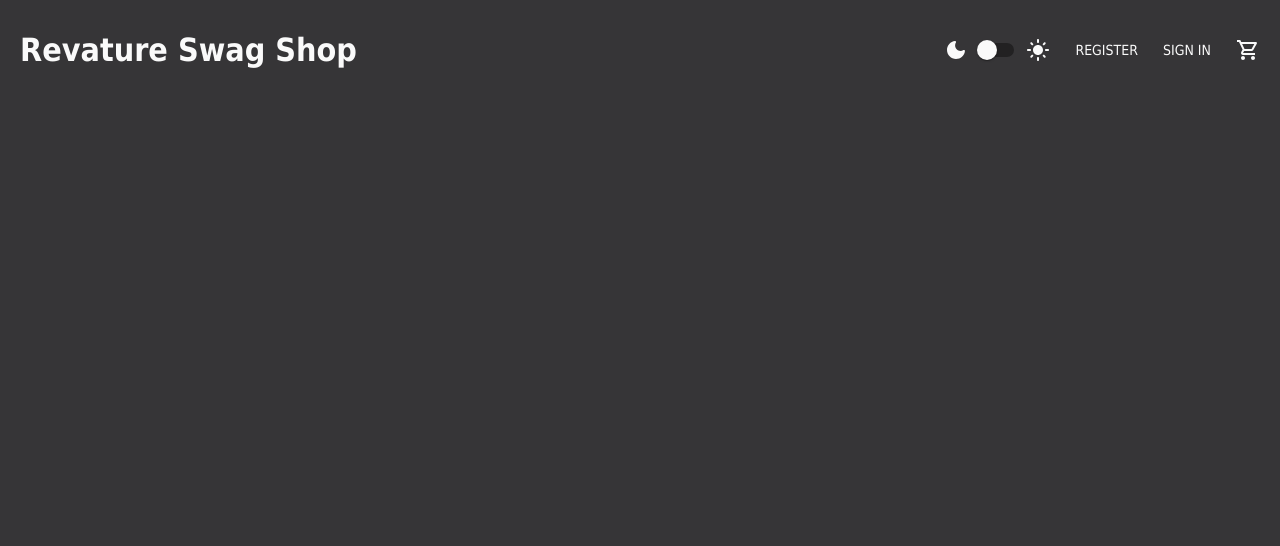
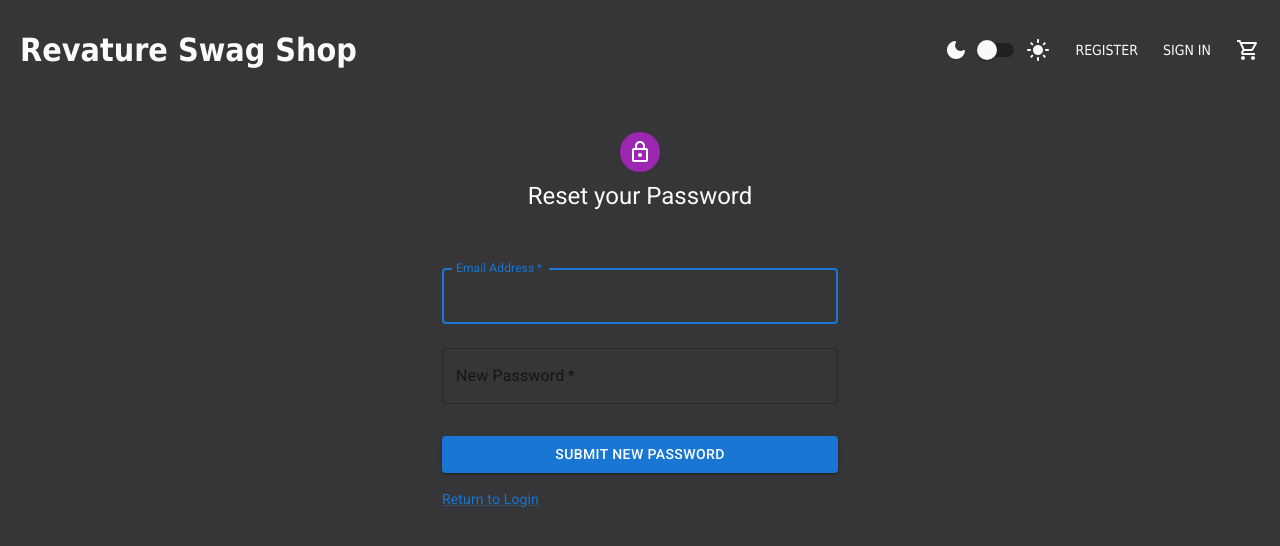
Before and after one commit to Stacks-OnStacksCapstone/e-commerce-react-capstone, a React (Create React App) app: page /reset-password in a window 1280 px wide. Shown: the top 546 px of the page. Built offline with nearby package versions, Linux system fonts and the light colour scheme; no server answers.

Commit message:
Bug-testing reset password, voiding password in transition to the API

```diff
--- a/src/components/login/Login.tsx
+++ b/src/components/login/Login.tsx
@@ -17,12 +17,16 @@ const theme = createTheme();
 
 export default function Login() {
   const navigate = useNavigate();
+  const [message, setMessage] = React.useState(String);
 
   const handleSubmit = async (event: React.FormEvent<HTMLFormElement>) => {
     event.preventDefault();
     const data = new FormData(event.currentTarget);
     const response = await apiLogin(`${data.get('email')}`, `${data.get('password')}`);
-    if (response.status >= 200 && response.status < 300) navigate('/')
+    if (response.status >= 400) setMessage(`Invalid user input, please enter a valid email and password`);
+    if (response.status >= 200 && response.status < 300) {
+      navigate('/')
+    }
   };
 
   return (
@@ -43,6 +47,7 @@ export default function Login() {
           <Typography component="h1" variant="h5">
             Sign in
           </Typography>
+          {message === undefined ? <p></p> : <p>{message}</p>}
           <Box component="form" onSubmit={handleSubmit} noValidate sx={{ mt: 1 }}>
             <TextField
               margin="normal"
@@ -78,6 +83,11 @@ export default function Login() {
                   {"Don't have an account? Sign Up"}
                 </Link>
               </Grid>
+              <Grid item>
+                <Link href="reset-password" variant="body2">
+                  {"Forgot your password? Reset your password here"}
+                </Link>
+              </Grid>
             </Grid>
           </Box>
         </Box>
--- /dev/null
+++ b/src/components/login/resetPassword.tsx
@@ -0,0 +1,92 @@
+import Avatar from '@mui/material/Avatar';
+import Button from '@mui/material/Button';
+import CssBaseline from '@mui/material/CssBaseline';
+import TextField from '@mui/material/TextField';
+import Link from '@mui/material/Link';
+import Grid from '@mui/material/Grid';
+import Box from '@mui/material/Box';
+import LockOutlinedIcon from '@mui/icons-material/LockOutlined';
+import Typography from '@mui/material/Typography';
+import Container from '@mui/material/Container';
+import { useNavigate } from "react-router-dom";
+import { apiResetPassword } from '../../remote/e-commerce-api/authService';
+import { useState } from 'react';
+
+export default function ResetPassword() {
+    const navigate = useNavigate();
+    const [message,setMessage] = useState(String);
+
+    const handleSubmit = async (event: React.FormEvent<HTMLFormElement>) => {
+        event.preventDefault();
+
+        const data = new FormData(event.currentTarget);
+        const response = await apiResetPassword(`${data.get('email')}`, `${data.get('password')}`);
+        if (response.status === 404) setMessage("Entered email does not correspond to a registered user");
+        if (response.status === 400) setMessage("Entered password was invalid");
+        if (response.status >= 200 && response.status < 300) {
+            setMessage(`Password has been updated for '${data.get('email')}'!`);
+            navigate('/login');
+        }
+    };
+
+    return (
+    <>
+        <Container component="main" maxWidth="xs">
+            <Box
+                sx={{
+                marginTop: 8,
+                display: 'flex',
+                flexDirection: 'column',
+                alignItems: 'center',
+            }}
+            >
+            <Avatar sx={{ m: 1, bgcolor: 'secondary.main' }}>
+                <LockOutlinedIcon />
+            </Avatar>
+            <Typography component="h1" variant="h5">
+                Reset your Password
+            </Typography>
+            {message === undefined ? <p></p> : <p>{message}</p>}
+            <Box component="form" onSubmit={handleSubmit} noValidate sx={{ mt: 1 }}>
+                <TextField
+                    margin="normal"
+                    required
+                    fullWidth
+                    id="email"
+                    label="Email Address"
+                    name="email"
+                    autoComplete="email"
+                    autoFocus
+                />
+                <TextField
+                    margin="normal"
+                    required
+                    fullWidth
+                    name="new password"
+                    label="New Password"
+                    type="password"
+                    id="password"
+                    autoComplete="current-password"
+                />
+                <Button
+                    type="submit"
+                    fullWidth
+                    variant="contained"
+                    sx={{ mt: 3, mb: 2 }}
+                >
+                    Submit New Password
+                </Button>
+                <Grid container>
+                    <Grid item>
+                        <Link href="login" variant="body2">
+                            {"Return to Login"}
+                        </Link>
+                    </Grid>
+                </Grid>
+            </Box>
+            </Box>
+        </Container>
+    </>
+    );
+
+}
--- a/src/components/register/Register.tsx
+++ b/src/components/register/Register.tsx
@@ -17,6 +17,7 @@ const theme = createTheme();
 
 export default function Register() {
   const navigate = useNavigate();
+  const [message,setMessage] = React.useState(String);
 
   const handleSubmit = async (event: React.FormEvent<HTMLFormElement>) => {
     event.preventDefault();
--- a/src/remote/e-commerce-api/authService.ts
+++ b/src/remote/e-commerce-api/authService.ts
@@ -32,3 +32,11 @@ export const apiRegister = async (firstName: string, lastName: string, email: st
     );
     return { status: response.status, payload: response.data };
 }
+
+export const apiResetPassword = async (email: string, password: string): Promise<eCommerceApiResponse> => {
+    const response = await eCommerceClient.put<any>(
+        `${baseURL}/reset-password`,
+        { email: email, password: password }
+    );
+    return { status: response.status, payload: response.data };
+}
--- a/src/router/AppRoutes.tsx
+++ b/src/router/AppRoutes.tsx
@@ -8,6 +8,7 @@ import { EditProducts } from '../components/edit-products/EditProducts';
 import { CreateProduct } from '../components/edit-products/CreateProduct';
 import Login from '../components/login/Login';
 import Register from '../components/register/Register';
+import ResetPassword from '../components/login/resetPassword';
 
 export const AppRoutes: React.FC<unknown> = () => (
   <Routes>
@@ -21,5 +22,6 @@ export const AppRoutes: React.FC<unknown> = () => (
     <Route path="/admin/product/:id" element={<EditProductPage />} />
     <Route path="/admin/createproduct" element={<CreateProduct />} />
     <Route path="/admin/products" element={<EditProducts />} />
+    <Route path="/reset-password" element={<ResetPassword />} />
   </Routes>
 )
```
